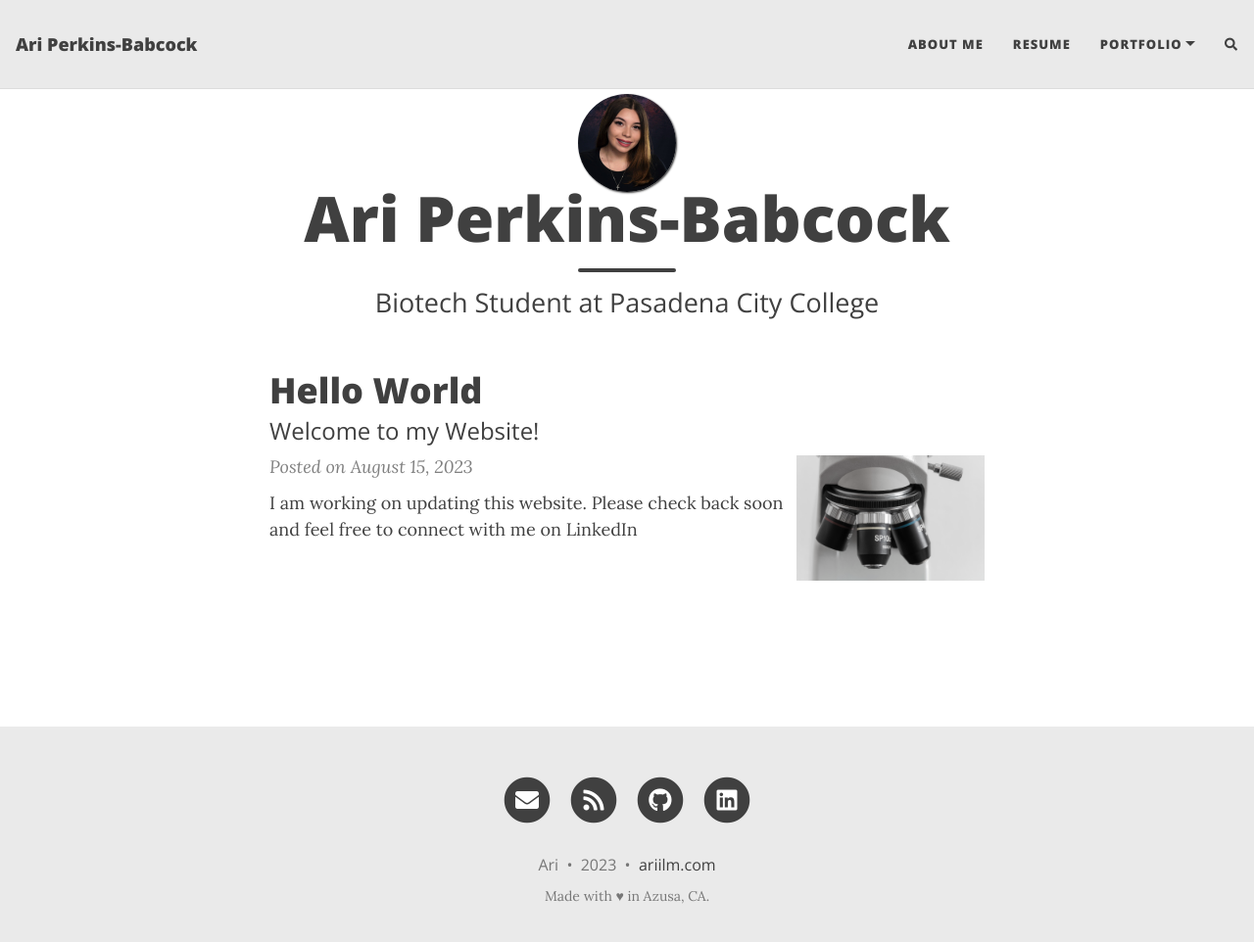
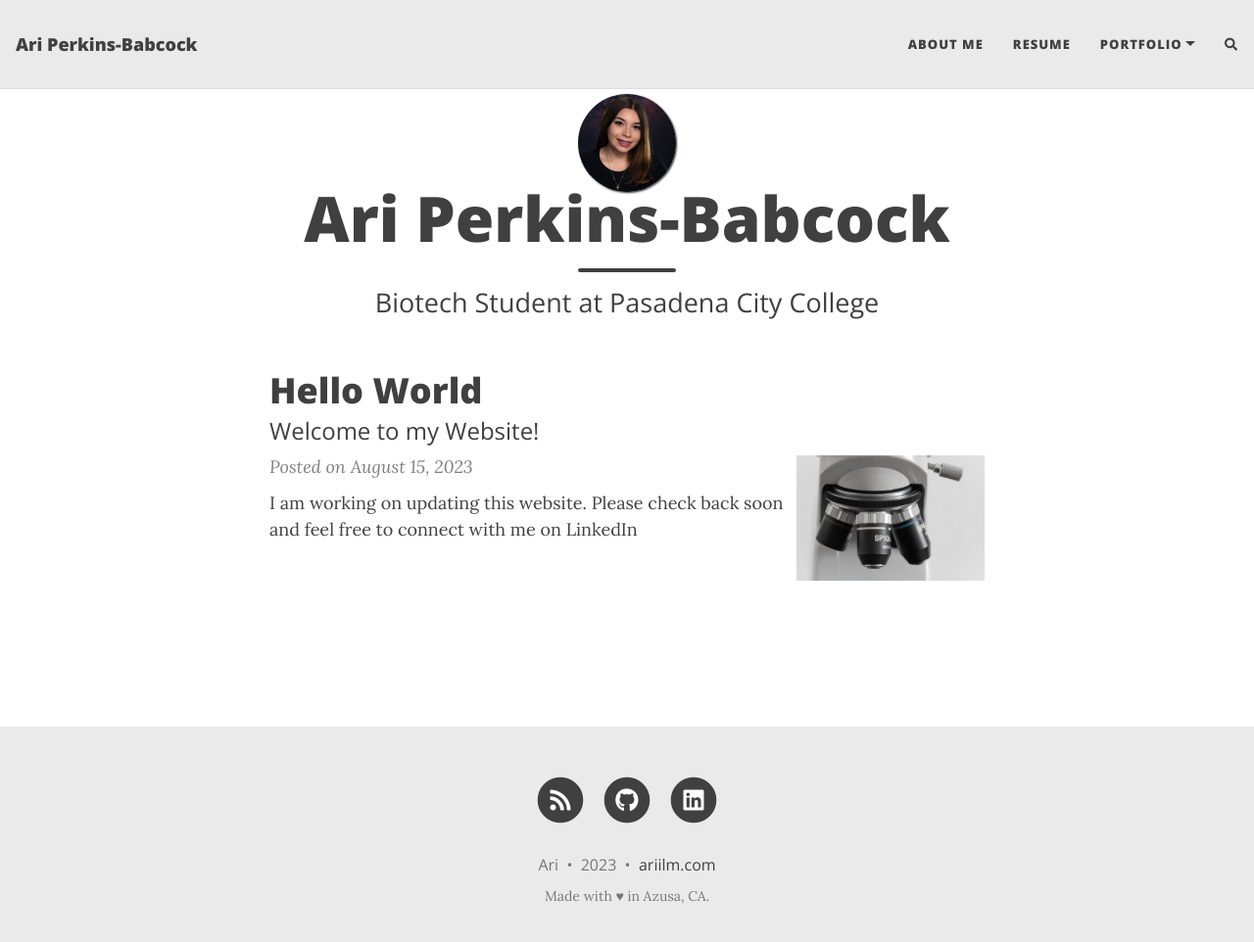
Before and after one commit to aiybusp/aiybusp.github.io, a Jekyll site: the page built from index.html, in a window 1280 px wide and 976 px high. Shown: the top 962 px of the window at 98% size. Built offline with Jekyll 4.4.1, drawn with Linux system fonts in a browser that asks for light colours; nearby versions of some CDN libraries; the list of posts is cut into pages by our own code; comment, search, counter and statistics services are not loaded.

Commit message:
remove email from page

```diff
--- a/_includes/social-networks-links.html
+++ b/_includes/social-networks-links.html
@@ -15,17 +15,6 @@
   </li>
   {%- endif -%}
 
-  {%- if network[0] == "email" -%}
-  <li class="list-inline-item">
-    <a href="mailto:{{ network[1] }}" title="Email me">
-      <span class="fa-stack fa-lg" aria-hidden="true">
-        <i class="fas fa-circle fa-stack-2x"></i>
-        <i class="fas fa-envelope fa-stack-1x fa-inverse"></i>
-      </span>
-      <span class="sr-only">Email me</span>
-   </a>
-  </li>
-  {%- endif -%}
 
   {%- if network[0] == "calendly" -%}
   <li class="list-inline-item">
```
